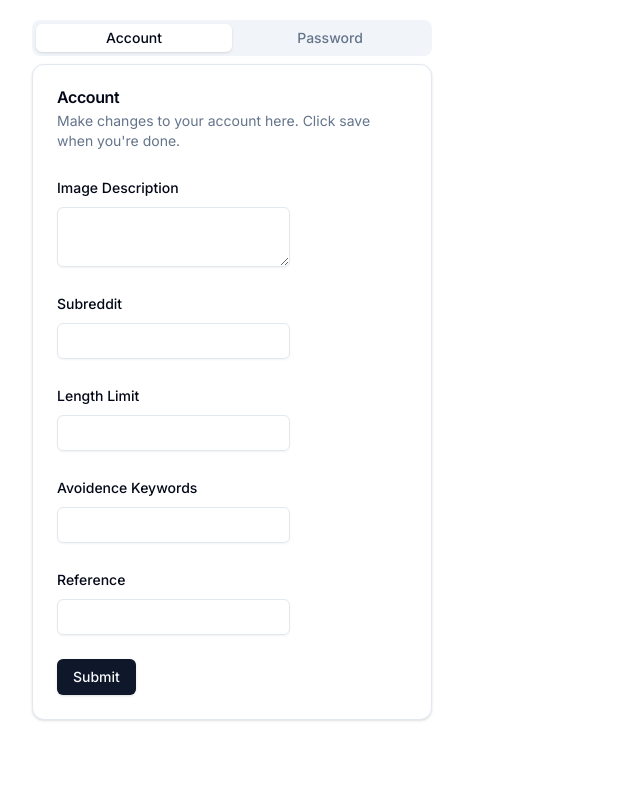
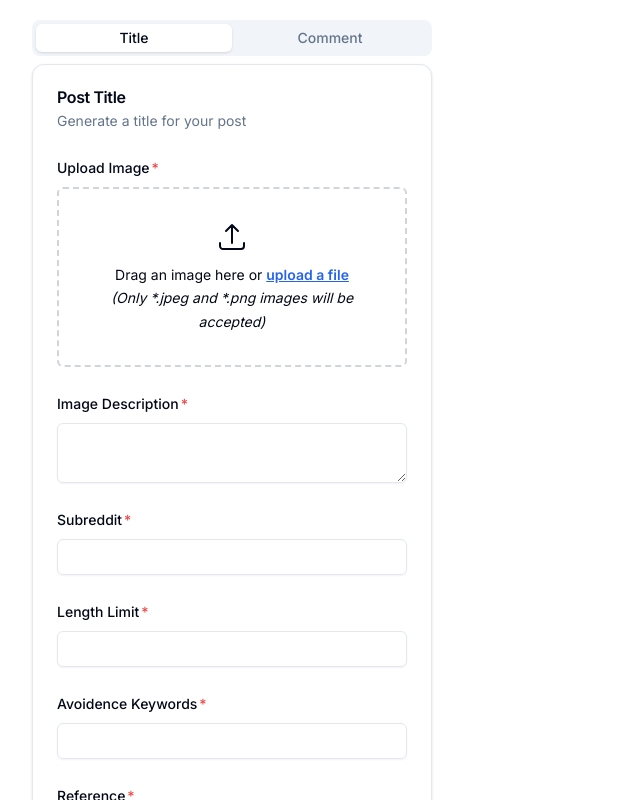
Before and after one commit to techport-dev/marketer-gpt, a Next.js app in the folder apps/web/: page / in a window 1280 px wide. Shown: the top 800 px of the page, without its empty margins (0-640 px from the left). Built offline with nearby package versions, Linux system fonts and the light colour scheme.

Commit message:
form is almost done

```diff
--- a/apps/web/package.json
+++ b/apps/web/package.json
@@ -10,6 +10,7 @@
     "ui:add": "pnpm dlx shadcn-ui@latest add"
   },
   "dependencies": {
+    "@heroicons/react": "^2.1.1",
     "@hookform/resolvers": "^3.3.4",
     "@radix-ui/react-icons": "^1.3.0",
     "@radix-ui/react-label": "^2.0.2",
--- a/apps/web/src/app/page.tsx
+++ b/apps/web/src/app/page.tsx
@@ -13,18 +13,17 @@ export default function Home() {
   return (
     <section className="container my-5">
       <div className="grid grid-cols-2">
-        <Tabs defaultValue="account" className="w-[400px]">
+        <Tabs defaultValue="title" className="w-[400px]">
           <TabsList className="grid w-full grid-cols-2">
-            <TabsTrigger value="account">Account</TabsTrigger>
-            <TabsTrigger value="password">Password</TabsTrigger>
+            <TabsTrigger value="title">Title</TabsTrigger>
+            <TabsTrigger value="comment">Comment</TabsTrigger>
           </TabsList>
-          <TabsContent value="account">
+          <TabsContent value="title">
             <Card>
               <CardHeader>
-                <CardTitle>Account</CardTitle>
+                <CardTitle>Post Title</CardTitle>
                 <CardDescription>
-                  Make changes to your account here. Click save when you&apos;re
-                  done.
+                  Generate a title for your post
                 </CardDescription>
               </CardHeader>
               <CardContent className="space-y-2">
@@ -32,11 +31,14 @@ export default function Home() {
               </CardContent>
             </Card>
           </TabsContent>
-          <TabsContent value="password">
+          <TabsContent value="comment">
             <Card>
               <CardHeader>
-                <CardTitle>Password</CardTitle>
+                <CardTitle>Comment</CardTitle>
               </CardHeader>
+              <CardDescription>
+                Generate a comment for your post
+              </CardDescription>
               <CardContent className="space-y-2"></CardContent>
             </Card>
           </TabsContent>
--- a/apps/web/src/components/form/TitleGenerateForm.tsx
+++ b/apps/web/src/components/form/TitleGenerateForm.tsx
@@ -17,12 +17,12 @@ import FormRender, { type FormType } from "./common/FormRender";
 import { Button } from "@/components/ui/button";
 
 const formFields = [
-  // {
-  //   key: 1,
-  //   name: "images",
-  //   label: "Upload Image",
-  //   type: "file",
-  // },
+  {
+    key: 1,
+    name: "images",
+    label: "Upload Image",
+    type: "file",
+  },
   {
     key: 2,
     name: "imageDescription",
@@ -56,18 +56,12 @@ const formFields = [
 ];
 
 export type FormFieldsType =
-  // | "images"
+  | "images"
   | "imageDescription"
   | "subreddit"
   | "lengthLimit"
   | "avoidenceKeywords"
   | "reference";
-
-const FormSchema = z.object({
-  username: z.string().min(2, {
-    message: "Username must be at least 2 characters.",
-  }),
-});
 
 const TitleGenerateForm = () => {
   const [referenceImages, setReferenceImages] = useState<string[]>([]);
@@ -75,12 +69,14 @@ const TitleGenerateForm = () => {
   const form = useForm<z.infer<typeof titleGenerateFormSchema>>({
     resolver: zodResolver(titleGenerateFormSchema),
     defaultValues: {
+      images: new File([], ""),
       imageDescription: "",
       subreddit: "",
       lengthLimit: "",
       avoidenceKeywords: "",
       reference: "",
     },
+    mode: "onChange",
   });
 
   const onSubmit = (values: any) => {
@@ -90,10 +86,7 @@ const TitleGenerateForm = () => {
   return (
     <FormProvider {...form}>
       <Form {...form}>
-        <form
-          onSubmit={form.handleSubmit(onSubmit)}
-          className="w-2/3 space-y-6"
-        >
+        <form onSubmit={form.handleSubmit(onSubmit)} className="space-y-6">
           {formFields.map((formField) => (
             <FormField
               key={formField.key}
@@ -101,7 +94,9 @@ const TitleGenerateForm = () => {
               name={formField.name as FormFieldsType}
               render={({ field }) => (
                 <FormItem>
-                  <FormLabel>{formField.label}</FormLabel>
+                  <FormLabel className="after:content-['*'] after:ml-0.5 after:text-red-500">
+                    {formField.label}
+                  </FormLabel>
                   <FormControl>
                     <FormRender
                       type={formField.type as FormType}
--- a/apps/web/src/components/form/common/Fileupload/FilePreview.tsx
+++ b/apps/web/src/components/form/common/Fileupload/FilePreview.tsx
@@ -1,9 +1,67 @@
-import React from "react";
+import React, { type Dispatch, FC, type SetStateAction } from "react";
+import { TrashIcon } from "@heroicons/react/24/outline";
+import { FileWithPreview } from ".";
+import { useFormContext } from "react-hook-form";
 
-const FilePreview = () => {
+type FilePreviewProps = {
+  files: FileWithPreview[];
+  setFiles: Dispatch<SetStateAction<FileWithPreview[]>>;
+};
+
+const FilePreview: FC<FilePreviewProps> = ({ files, setFiles }) => {
+  const { resetField } = useFormContext();
+
   return (
     <div>
-      <h1>Hello from file preview...</h1>
+      <ul>
+        {files.map((file) => (
+          <li
+            key={file.name}
+            className="flex items-center justify-between mt-4 rounded"
+          >
+            <div className="flex items-center w-full gap-x-4">
+              <div className="p-2 flex flex-wrap ">
+                <div className="group relative inline-block text-sm">
+                  <div className="relative overflow-hidden rounded-xl border border-gray-200">
+                    <div className="h-14 w-14">
+                      <button type="button" className="h-full w-full">
+                        <span
+                          className="flex items-center h-full w-full justify-center bg-gray-500 bg-cover bg-center text-white"
+                          style={{
+                            backgroundImage: `url(${file.preview})`,
+                          }}
+                        ></span>
+                      </button>
+                    </div>
+                  </div>
+                </div>
+              </div>
+
+              <div>
+                <a
+                  href={file.preview}
+                  target="_blank"
+                  className="text-xs text-blue-600 hover:text-blue-400"
+                >
+                  {file.name}
+                </a>
+              </div>
+
+              <div>
+                <TrashIcon
+                  className="h-6 w-6 text-red-500 cursor-pointer"
+                  onClick={() => {
+                    setFiles([]);
+                    // setReferenceImages([]);
+                    // // field.value = new File([], "");
+                    resetField("images");
+                  }}
+                />
+              </div>
+            </div>
+          </li>
+        ))}
+      </ul>
     </div>
   );
 };
--- a/apps/web/src/components/form/common/Fileupload/index.tsx
+++ b/apps/web/src/components/form/common/Fileupload/index.tsx
@@ -1,17 +1,46 @@
 "use client";
 
 import useFileuploadDropzone from "@/hooks/useFileuploadDropzone";
-import { FC, useState } from "react";
+import { FC, useMemo, useState } from "react";
 import { type DropzoneOptions, useDropzone } from "react-dropzone";
 import { toast } from "sonner";
+import { ArrowUpTrayIcon, TrashIcon } from "@heroicons/react/24/outline";
+import { Input } from "@/components/ui/input";
+import { useFormContext, type ControllerRenderProps } from "react-hook-form";
+import { type FormFieldsType } from "../../TitleGenerateForm";
+import FilePreview from "./FilePreview";
 
 export type FileWithPreview = File & { preview: string };
 
-type FileuploadProps = {
+export type FileuploadProps = {
   options?: DropzoneOptions;
+  field: ControllerRenderProps<
+    {
+      images: File;
+      imageDescription: string;
+      subreddit: string;
+      lengthLimit: string;
+      avoidenceKeywords: string;
+      reference: string;
+    },
+    FormFieldsType
+  >;
 };
 
-const Fileupload: FC<FileuploadProps> = ({ options }) => {
+const focusedStyle = {
+  borderColor: "#3b82f6",
+};
+
+const acceptStyle = {
+  borderColor: "#3b82f6",
+  backgroundColor: "#E8F0FE",
+};
+
+const rejectStyle = {
+  borderColor: "#ff1744",
+};
+
+const Fileupload: FC<FileuploadProps> = ({ field, options }) => {
   const {
     getRootProps,
     getInputProps,
@@ -21,9 +50,67 @@ const Fileupload: FC<FileuploadProps> = ({ options }) => {
     open,
     files,
     setFiles,
-  } = useFileuploadDropzone({ options });
+  } = useFileuploadDropzone({ field, options });
 
-  return null; // Replace null with your desired JSX code
+  const style = useMemo(
+    () => ({
+      ...(isFocused ? focusedStyle : {}),
+      ...(isDragAccept ? acceptStyle : {}),
+      ...(isDragReject ? rejectStyle : {}),
+    }),
+    [isDragAccept, isDragReject, isFocused]
+  );
+
+  const fileToDataUrl = (file: File) => {
+    return new Promise((resolve, reject) => {
+      const reader = new FileReader();
+      reader.onload = () => {
+        resolve(reader.result);
+      };
+      reader.onerror = (error) => reject(error);
+      reader.readAsDataURL(file);
+    });
+  };
+
+  return (
+    <section>
+      <div
+        {...getRootProps({
+          style: style,
+        })}
+        className={`border-2 border-dashed border-gray-300 rounded-md p-8 text-center transition-colors flex-1 `}
+      >
+        <Input {...getInputProps()} type="file" />
+
+        {isDragAccept ? (
+          <div className="flex justify-center items-center min-h-24">
+            <p className="text-blue-500">Drop an image here</p>
+          </div>
+        ) : (
+          <div className="min-h-24">
+            <div className="flex justify-center items-center mb-3">
+              <ArrowUpTrayIcon className="h-8 w-8" />
+            </div>
+
+            <p className="text-sm">
+              Drag an image here or{" "}
+              <span
+                className="text-blue-600 font-semibold underline cursor-pointer"
+                onClick={open}
+              >
+                upload a file
+              </span>
+            </p>
+            <em className="text-sm">
+              (Only *.jpeg and *.png images will be accepted)
+            </em>
+          </div>
+        )}
+      </div>
+
+      <FilePreview files={files} setFiles={setFiles} />
+    </section>
+  );
 };
 
 export default Fileupload;
--- a/apps/web/src/components/form/common/FormRender.tsx
+++ b/apps/web/src/components/form/common/FormRender.tsx
@@ -3,6 +3,7 @@ import { Input } from "@/components/ui/input";
 import { Textarea } from "@/components/ui/textarea";
 import { ControllerRenderProps } from "react-hook-form";
 import { type FormFieldsType } from "../TitleGenerateForm";
+import Fileupload from "./Fileupload";
 
 export type FormType =
   | "input"
@@ -23,6 +24,10 @@ const FormRender: FC<FormRenderProps> = ({ type, field }) => {
       return <Input {...field} />;
     case "textarea":
       return <Textarea {...field} />;
+    case "file":
+      return <Fileupload field={field} />;
+    default:
+      <Input {...field} />;
     // default:
     //   return <Input {...field} value={field.value as string} />;
   }
--- a/apps/web/src/components/form/schemas/titleGenerateFormSchema.ts
+++ b/apps/web/src/components/form/schemas/titleGenerateFormSchema.ts
@@ -8,20 +8,30 @@ const ACCEPTED_IMAGE_TYPES = [
 ];
 
 const titleGenerateFormSchema = z.object({
-  // images: z
-  //   .instanceof(File)
-  //   .refine((file) => {
-  //     return file.name !== "";
-  //   }, `Required`)
-  //   .refine(
-  //     (file) => ACCEPTED_IMAGE_TYPES.includes(file.type),
-  //     "Invalid file type"
-  //   ),
-  imageDescription: z.string(),
-  subreddit: z.string(),
-  lengthLimit: z.string(),
-  avoidenceKeywords: z.string(),
-  reference: z.string(),
+  images: z
+    .instanceof(File)
+    .refine((file) => {
+      return file.name !== "";
+    }, `Required`)
+    .refine(
+      (file) => ACCEPTED_IMAGE_TYPES.includes(file.type),
+      "Invalid file type"
+    ),
+  imageDescription: z.string().trim().min(1, {
+    message: "Imagedesc is Required",
+  }),
+  subreddit: z.string().trim().min(1, {
+    message: "Subreddit is Required",
+  }),
+  lengthLimit: z.string().trim().min(1, {
+    message: "Length Limit is Required",
+  }),
+  avoidenceKeywords: z.string().trim().min(1, {
+    message: "Avoidence Keywords is Required",
+  }),
+  reference: z.string().trim().min(1, {
+    message: "Reference is Required",
+  }),
 });
 
 export default titleGenerateFormSchema;
--- a/apps/web/src/hooks/useFileuploadDropzone.ts
+++ b/apps/web/src/hooks/useFileuploadDropzone.ts
@@ -1,9 +1,12 @@
-import { FileWithPreview } from "@/components/form/common/Fileupload";
-import { useState } from "react";
+import {
+  FileWithPreview,
+  FileuploadProps,
+} from "@/components/form/common/Fileupload";
+import { FC, useState } from "react";
 import { type DropzoneOptions, useDropzone } from "react-dropzone";
 import { toast } from "sonner";
 
-const useFileuploadDropzone = ({ options }: { options?: DropzoneOptions }) => {
+const useFileuploadDropzone = ({ field, options }: FileuploadProps) => {
   const [files, setFiles] = useState<FileWithPreview[]>([]);
 
   const {
@@ -26,6 +29,7 @@ const useFileuploadDropzone = ({ options }: { options?: DropzoneOptions }) => {
       "image/webp": [".webp"],
     },
     onDrop: (acceptFiles) => {
+      field.onChange(acceptFiles[0]);
       setFiles(
         acceptFiles.map((file) =>
           Object.assign(file, {
```
Also changed, not shown: 2 other files (tests, documents, lock files or other folders).
